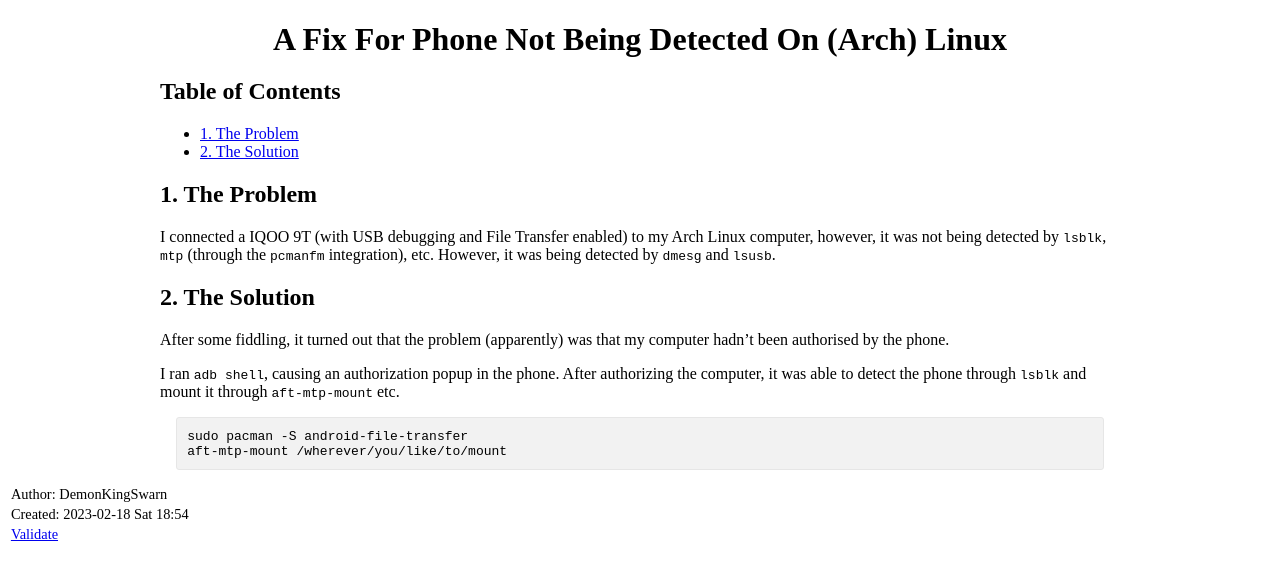
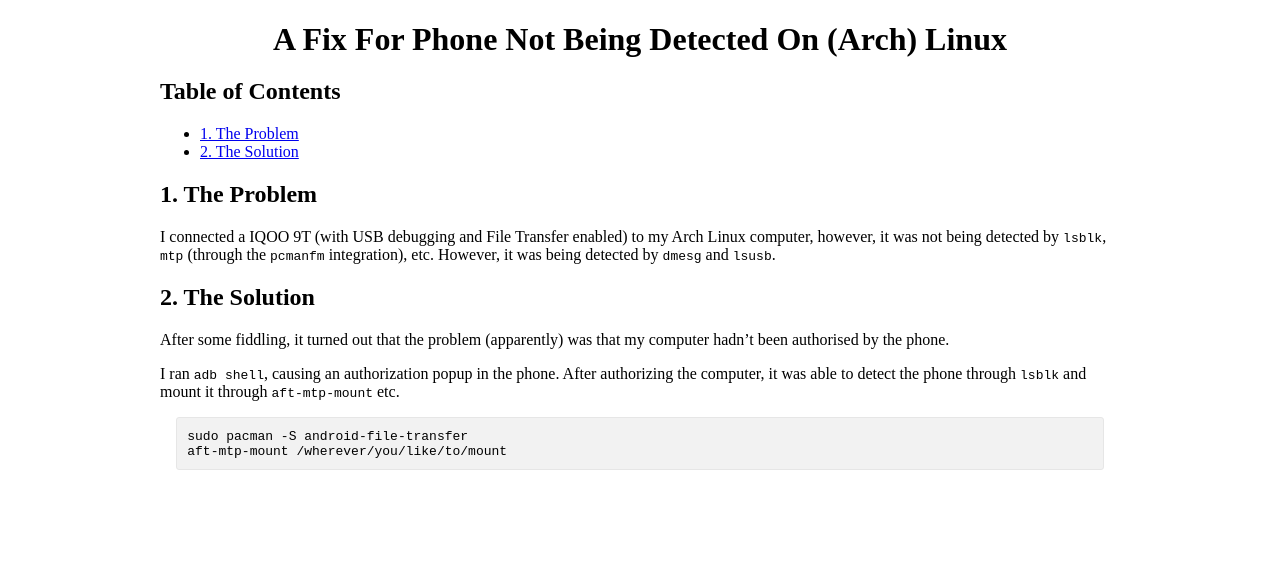
Before and after one commit to DemonKingSwarn/blog, a Jekyll site: the page _posts/posts/2023-02-18-fix-for-phone-not-being-detected-on-arch-linux.html, which Jekyll copies as it is, in a window 1280 px wide. Shown: the top 580 px of the page. Built offline with Jekyll 4.4.1, drawn with Linux system fonts in a browser that asks for light colours.

Commit message:
org signature

```diff
--- a/_posts/posts/2023-02-18-fix-for-phone-not-being-detected-on-arch-linux.html
+++ b/_posts/posts/2023-02-18-fix-for-phone-not-being-detected-on-arch-linux.html
@@ -235,10 +235,5 @@ aft-mtp-mount /wherever/you/like/to/mount
 </div>
 </div>
 </div>
-<div id="postamble" class="status">
-<p class="author">Author: DemonKingSwarn</p>
-<p class="date">Created: 2023-02-18 Sat 18:54</p>
-<p class="validation"><a href="https://validator.w3.org/check?uri=referer">Validate</a></p>
-</div>
 </body>
 </html>
```
